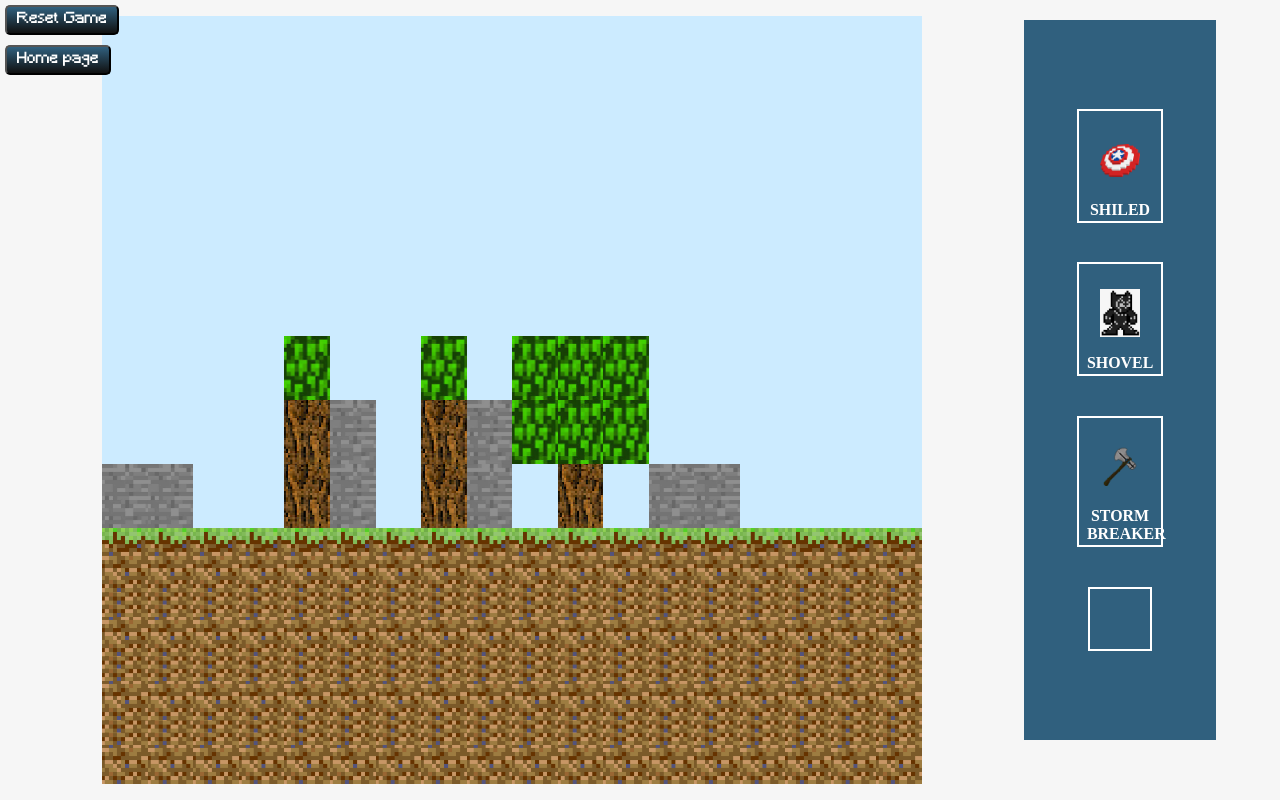
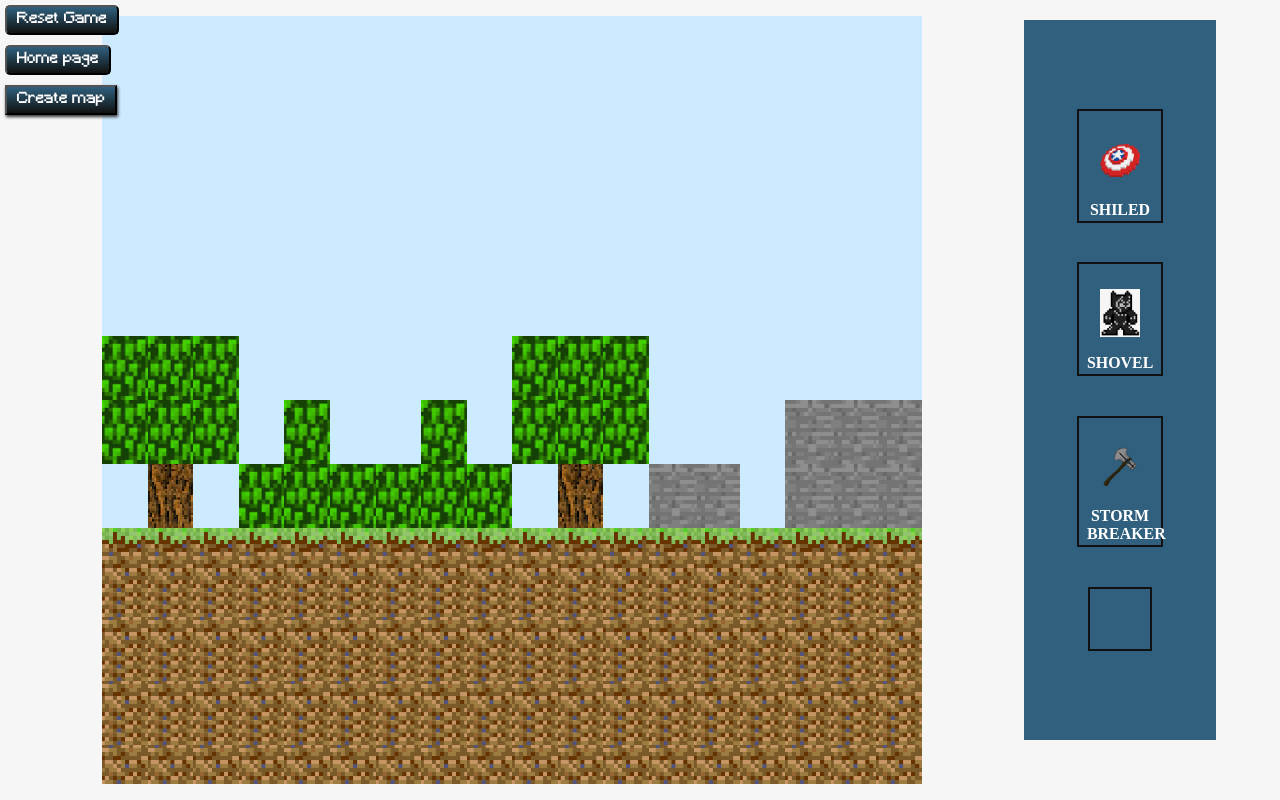
Before and after one commit to ashtamker/MineCraft-Avengers, a plain HTML site: page game.html in a window 1280 px wide. Both pictures are taken after a click on the button "Create map". Drawn offline with Linux system fonts and the light colour scheme.

Commit message:
color btn

```diff
--- a/css/homePagestyle.css
+++ b/css/homePagestyle.css
@@ -60,3 +60,8 @@ section {
   height: 100%;
 
 }
+
+.menu-btn {
+    background: linear-gradient(to bottom,#30607E, #111);
+    color: white;
+}
--- a/css/style.css
+++ b/css/style.css
@@ -65,7 +65,7 @@
     font-family: 'mincraft';
     font-size: 15px;
     font-weight: 400;
-    box-shadow: 1px 2px 3px white;
+    box-shadow: 1px 2px 3px #333;
     padding: 5px 10px;
     transition: all 0.3s ease-in-out;
 
@@ -149,7 +149,7 @@ background: linear-gradient(350deg, rgba(163,214,255,1) 71%, rgba(248,253,45,1)
     text-align: center;
     width: 50%;
     font-size: 0.85em;
-    border: 2px solid white;
+    border: 2px solid #111;
     transition: background 0.5s ease-in-out;
 }
 
@@ -204,7 +204,7 @@ background: linear-gradient(350deg, rgba(163,214,255,1) 71%, rgba(248,253,45,1)
 .tools-sidebar-lastTile {
     width: 8vh;
     height: 8vh;
-    border: 2px solid white;
+    border: 2px solid #111;
 }
 
 .tools-sidebar-lastTile[data-type="-1"] {
--- a/js/main.js
+++ b/js/main.js
@@ -146,7 +146,7 @@ const createMatrix = (row, col) => {
 
 
 getRandom = () => {
-    const kind = Math.floor((Math.random() * 6));
+    const kind = Math.floor((Math.random() * 5));
 
     switch (kind) {
         case 0:
@@ -219,14 +219,12 @@ const resetSelectedTools = () => {
 
 
 const onStartGameClickHandler = (e) => {
-    menu.style.display = 'none';
     gameMap.style.display = "block";
     state.worldMatrix = createMatrix(12, 18);
     createWorld(state.worldMatrix, tileOnClickHandler);
 }
 
 const resetGame = (e) => {
-    menu.style.display = 'none';
     state.lastTile = -1;
     state.selectedTool = -1;
     resetSelectedTools();
```
Also changed, not shown: index.html (renamed from home.html), js/home.js (renamed from js/index.js).
